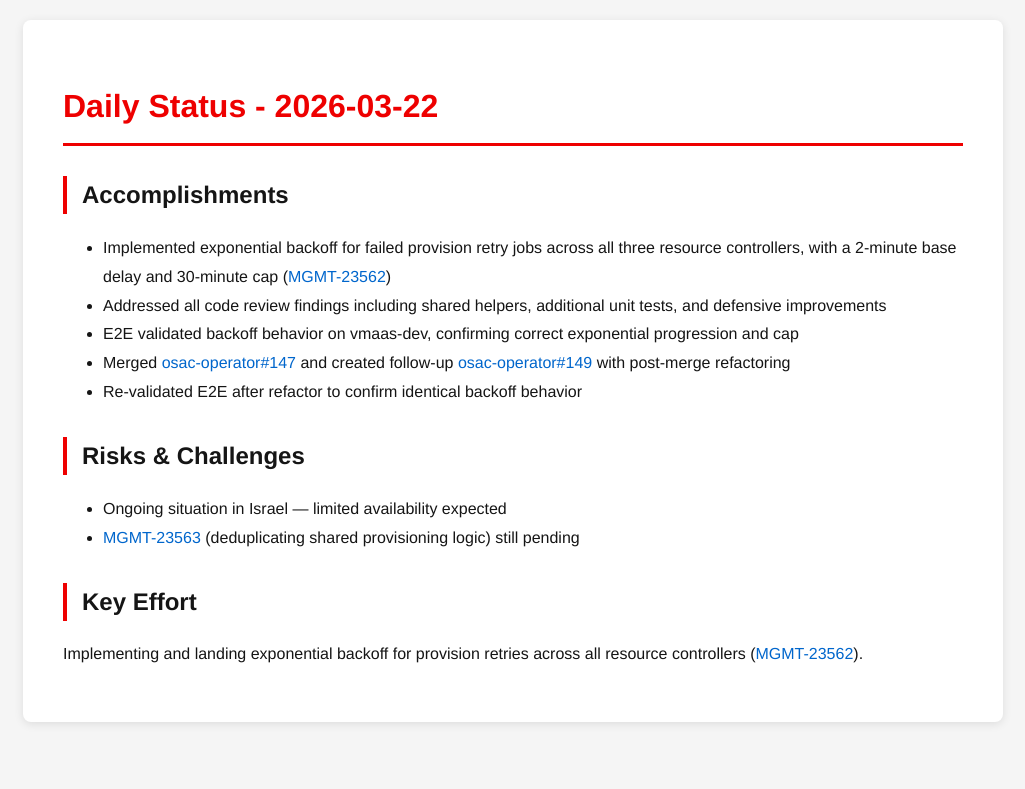
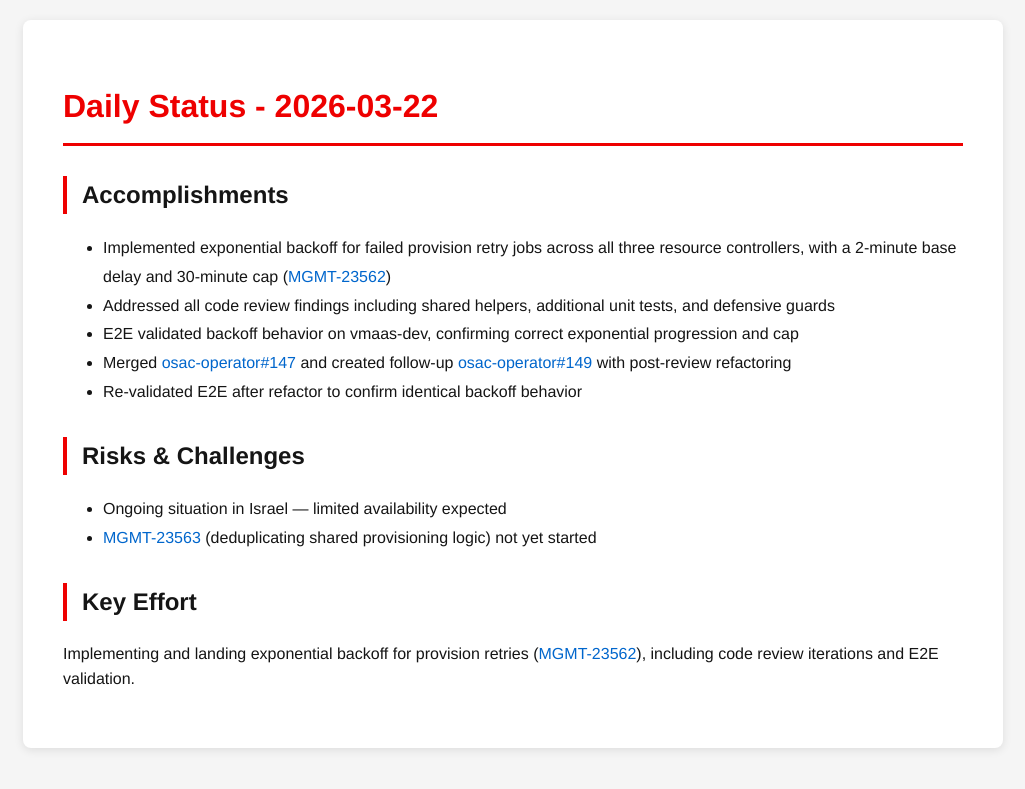
Before and after one commit to tzvatot/daily-status, a Jekyll site: the page built from 2026-03-22.md, in a window 1280 px wide. Shown: the top 789 px of the page, without its empty margins (127-1152 px from the left). Built offline with Jekyll 4.4.1, drawn with Linux system fonts in a browser that asks for light colours.

Commit message:
Daily status update - 2026-03-22

```diff
--- a/2026-03-22.md
+++ b/2026-03-22.md
@@ -8,14 +8,14 @@ date: 2026-03-22
 
 ## Accomplishments
 - Implemented exponential backoff for failed provision retry jobs across all three resource controllers, with a 2-minute base delay and 30-minute cap ([MGMT-23562](https://issues.redhat.com/browse/MGMT-23562))
-- Addressed all code review findings including shared helpers, additional unit tests, and defensive improvements
+- Addressed all code review findings including shared helpers, additional unit tests, and defensive guards
 - E2E validated backoff behavior on vmaas-dev, confirming correct exponential progression and cap
-- Merged [osac-operator#147](https://github.com/osac-project/osac-operator/pull/147) and created follow-up [osac-operator#149](https://github.com/osac-project/osac-operator/pull/149) with post-merge refactoring
+- Merged [osac-operator#147](https://github.com/osac-project/osac-operator/pull/147) and created follow-up [osac-operator#149](https://github.com/osac-project/osac-operator/pull/149) with post-review refactoring
 - Re-validated E2E after refactor to confirm identical backoff behavior
 
 ## Risks & Challenges
 - Ongoing situation in Israel — limited availability expected
-- [MGMT-23563](https://issues.redhat.com/browse/MGMT-23563) (deduplicating shared provisioning logic) still pending
+- [MGMT-23563](https://issues.redhat.com/browse/MGMT-23563) (deduplicating shared provisioning logic) not yet started
 
 ## Key Effort
-Implementing and landing exponential backoff for provision retries across all resource controllers ([MGMT-23562](https://issues.redhat.com/browse/MGMT-23562)).
+Implementing and landing exponential backoff for provision retries ([MGMT-23562](https://issues.redhat.com/browse/MGMT-23562)), including code review iterations and E2E validation.
```
